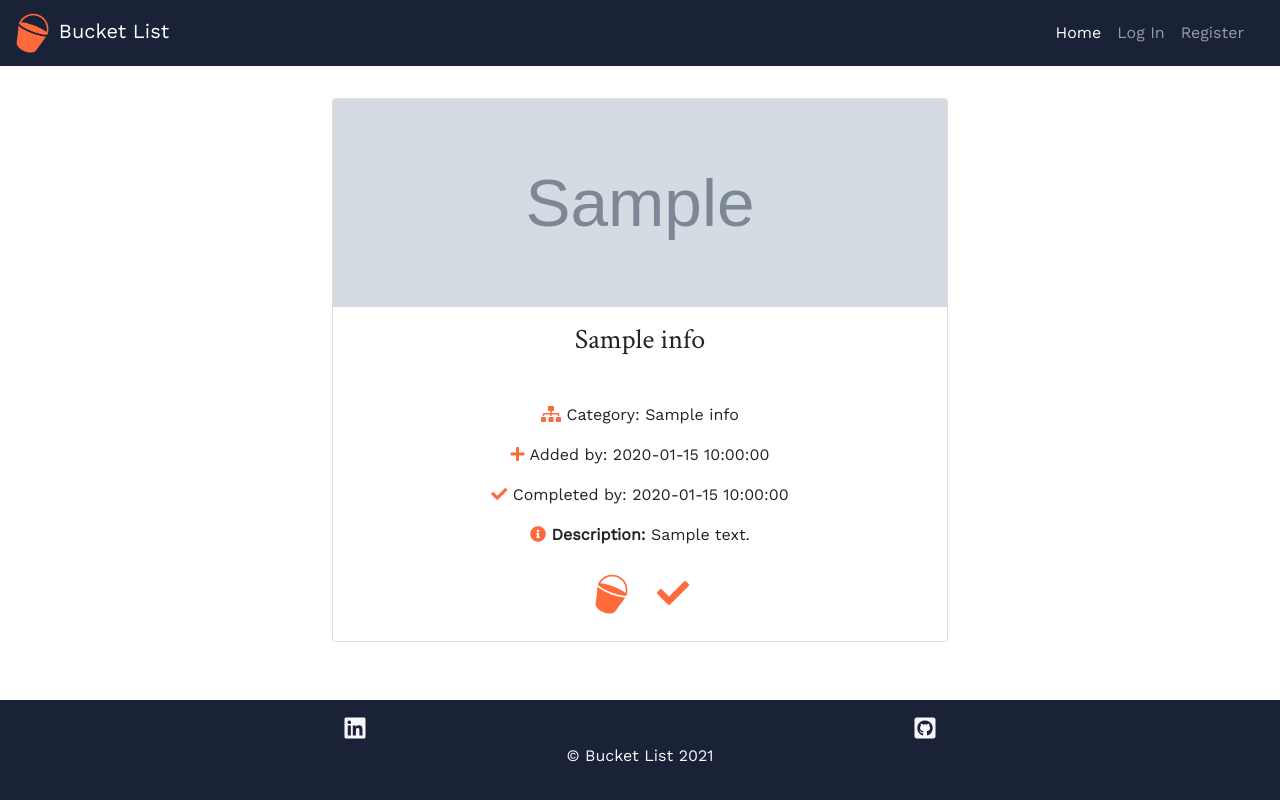
After one commit to Callymags/ms3-BucketList, a Flask app: template templates/experience_info.html in a window 1280 px wide. The commit adds this page. Run offline with Flask 2, Linux system fonts and the light colour scheme; the template is opened without the code that fills it: most values are stand-ins (such as "Sample title", 1, 10 or a date in 2020); grey boxes marked "Sample" are stand-in pictures.

Commit message:
feat: Create info page for specific experience

```diff
--- a/experience.py
+++ b/experience.py
@@ -27,3 +27,9 @@ def create_exp():
         return redirect(url_for("user.profile", username=session['user']))
     categories = mongo.db.categories.find().sort("category_name", 1)
     return render_template("create_experience.html", categories=categories)
+
+@experience.route('/exp_info/<exp_id>')
+def exp_info(exp_id):
+    info = mongo.db.experiences.find_one({'_id': ObjectId(exp_id)})
+    categories = mongo.db.categories.find().sort("category_name", 1)
+    return render_template("experience_info.html", info=info, categories=categories)
--- /dev/null
+++ b/templates/experience_info.html
@@ -0,0 +1,28 @@
+{% extends "base.html" %}
+{% block content %}
+    <div class="experiences-info-cont container-fluid">
+        <div class="row">
+                <div class="col-md-6 offset-md-3">
+                        <div class="card experience-card text-center">
+                            <img src=" {{ info.img_address }}" class="card-img-top exp-image" alt="Image of experience">
+                            <div class="card-body">
+                                <h3 class="card-title exp-title text-center">{{ info.experience_name }}</h3>
+                                <p class=""><i class="fas fa-sitemap icon-style"></i> Category: {{ info.category_name }}</p>
+                                <p class=""><i class="fas fa-plus icon-style"></i> Added by: {{ info.added_by }}</p>
+                                <p class=""><i class="fas fa-check icon-style"></i> Completed by: {{ info.added_by }}</p>
+                                <p class=""><i class="fas fa-info-circle icon-style"></i> <strong>Description: </strong>{{ info.description }}</p>
+                                <div class="row buttons-bottom">
+                                    <div class="col">
+                                        <a href="#" class="btn btn-large">
+                                            <img class="bucket-button-style" src="/static/images/ms3-bucket-icon.ico" alt="Orange bucket icon">
+                                        <a href="#" class="btn btn-large icon-button-style"><i class="fas fa-check"></i></a>
+                                    </div>
+
+                                </div>
+                            </div>
+                        </div>
+
+                </div>
+        </div>
+    </div>
+{% endblock %}
--- a/templates/index.html
+++ b/templates/index.html
@@ -26,7 +26,7 @@
                                         <a href="#" class="btn btn-large">
                                             <img class="bucket-button-style" src="/static/images/ms3-bucket-icon.ico" alt="Orange bucket icon">
                                         </a>
-                                        <a href="#" class="btn btn-large orange-btn">Info</a>
+                                        <a href="{{ url_for('experience.exp_info', exp_id=experience._id) }}" class="btn btn-large orange-btn">Info</a>
                                         <a href="#" class="btn btn-large icon-button-style"><i class="fas fa-check"></i></a>
                                     </div>
 
--- a/templates/profile.html
+++ b/templates/profile.html
@@ -54,7 +54,7 @@
                                     <a href="#" class="btn btn-large">
                                         <img class="bucket-button-style" src="/static/images/ms3-bucket-icon.ico" alt="Orange bucket icon">
                                     </a>
-                                    <a href="#" class="btn btn-large orange-btn">Info</a>
+                                    <a href="{{ url_for('experience.exp_info', exp_id=experience._id) }}" class="btn btn-large orange-btn">Info</a>
                                     <a href="#" class="btn btn-large icon-button-style"><i class="fas fa-check"></i></a>
                                 </div>
 
```
